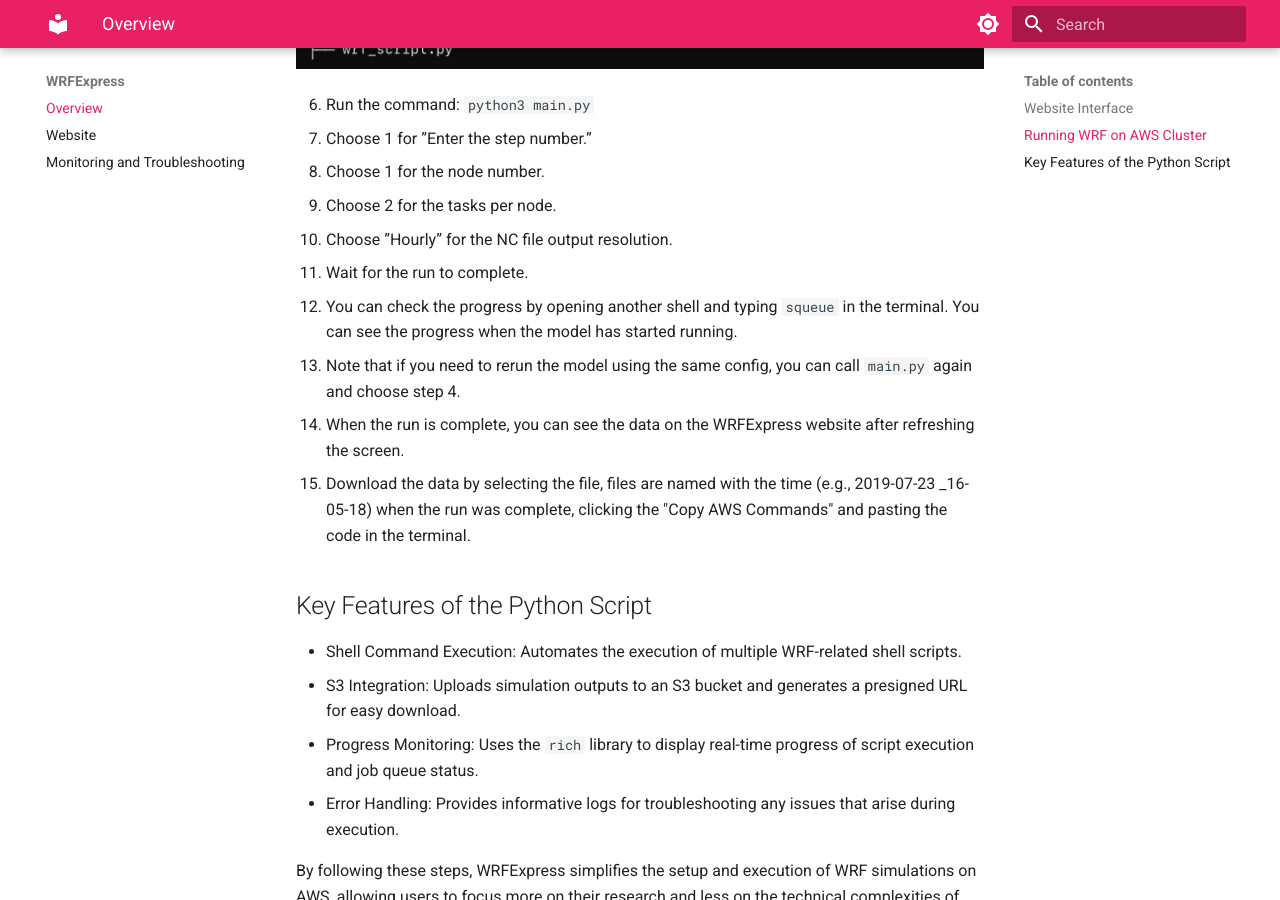
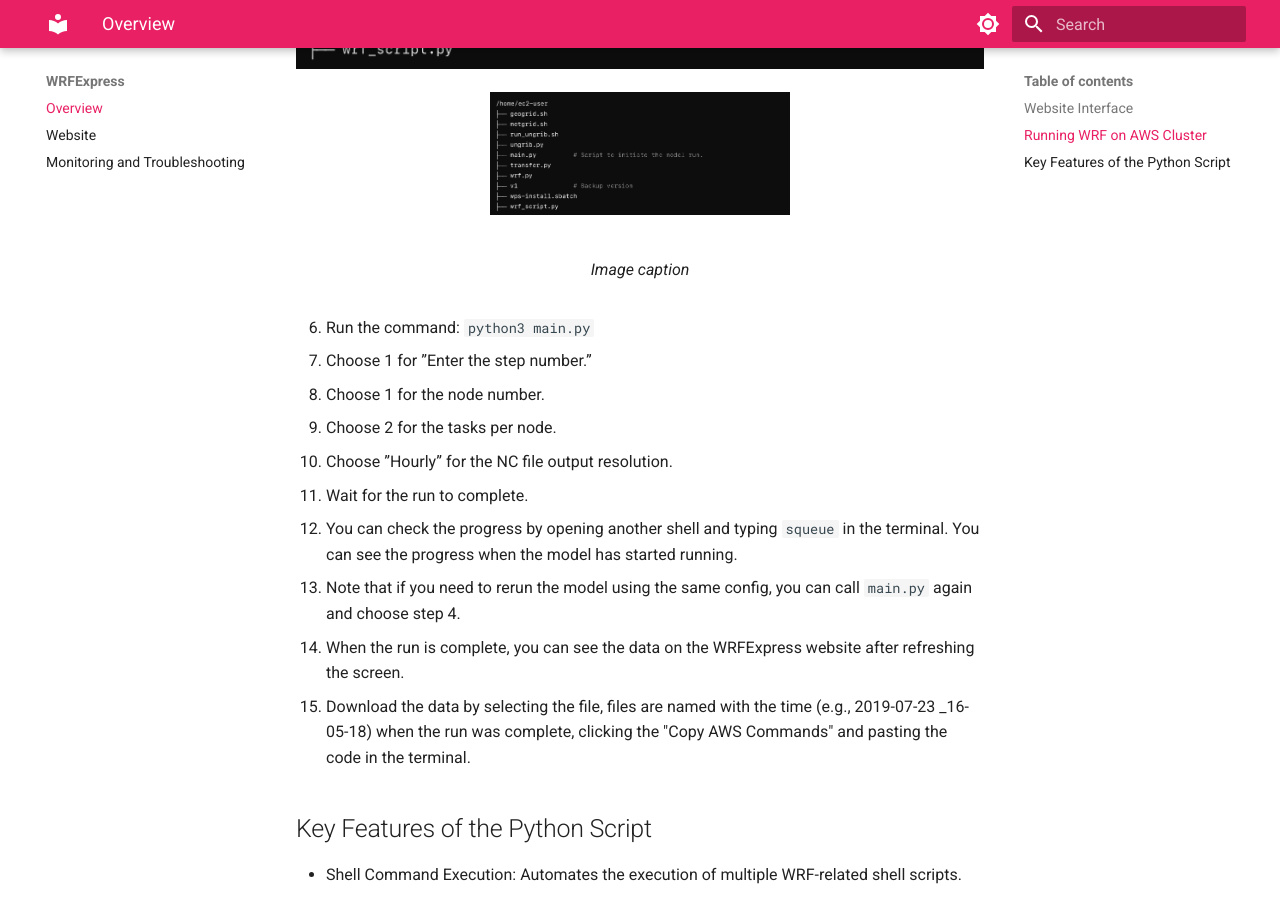
Before and after one commit to AtmosferaUSM/tutorial_WRFExpress, an MkDocs documentation site: the page built from docs/index.md, in a window 1280 px wide and 900 px high, scrolled down 1612 px. Built offline with MkDocs 1.6.1 and Material for MkDocs 9.7.7, drawn with Linux system fonts in a browser that asks for light colours.

Commit message:
initial commit

```diff
--- a/docs/index.md
+++ b/docs/index.md
@@ -37,6 +37,11 @@
 
 <img src="images/index/1_.png" alt="Website Environment">
 
+<figure markdown="span">
+  ![Image title](images/index/1_.png){ width="300" }
+  <figcaption>Image caption</figcaption>
+</figure>
+
 <ol start="6">
    <li>Run the command: <code>python3 main.py</code></li>
    <li>Choose 1 for ”Enter the step number.”</li>
@@ -51,6 +56,8 @@
 </ol>
 
 
+
+
 ## Key Features of the Python Script
 
 - Shell Command Execution: Automates the execution of multiple WRF-related shell scripts.
--- a/mkdocs.yml
+++ b/mkdocs.yml
@@ -60,6 +60,7 @@
 
 # Extensions
 markdown_extensions:
+  - md_in_html
   - pymdownx.critic
   - attr_list
   # Note
```
